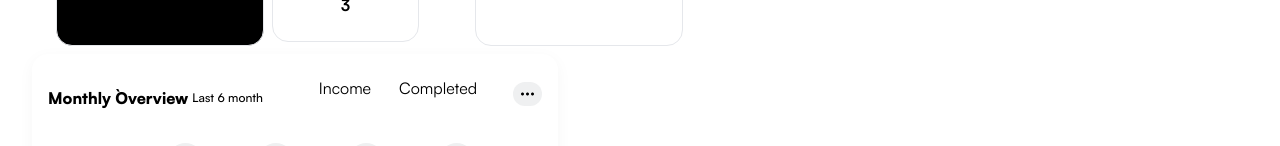
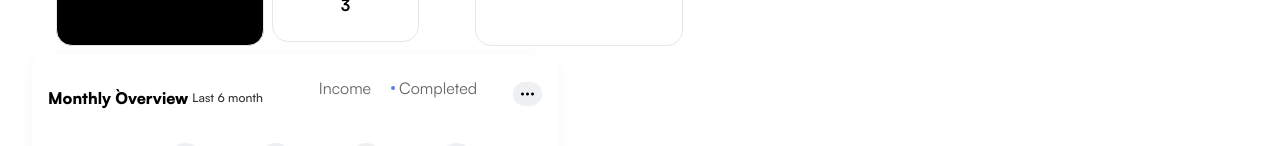
Before and after one commit to yash-logistic/reactjs-code, a React (Create React App) app: page / in a window 1280 px wide. Shown: the part 370-516 px from the top of the page. Built offline with nearby package versions, Linux system fonts and the light colour scheme; the HTML template or start-up script is replaced by a standard one.

Commit message:
cRevert "css fix"
This reverts commit 605cd514e2e254a11f8c6d449215ebebf2581ae6.

```diff
--- a/src/global.css
+++ b/src/global.css
@@ -8,3 +8,19 @@
 * {
   font-family: "Satoshi-Variable";
 }
+
+.bg-grey-10 {
+  background-color: #f0f0f0;
+}
+.bg-nightblue-80 {
+  background-color: #627BE8;
+}
+.text-white {
+  color: #ffffff;
+}
+.text-black-80 {
+  color: #333333;
+}
+.text-grey-60 {
+  color: #666666;
+}
```
